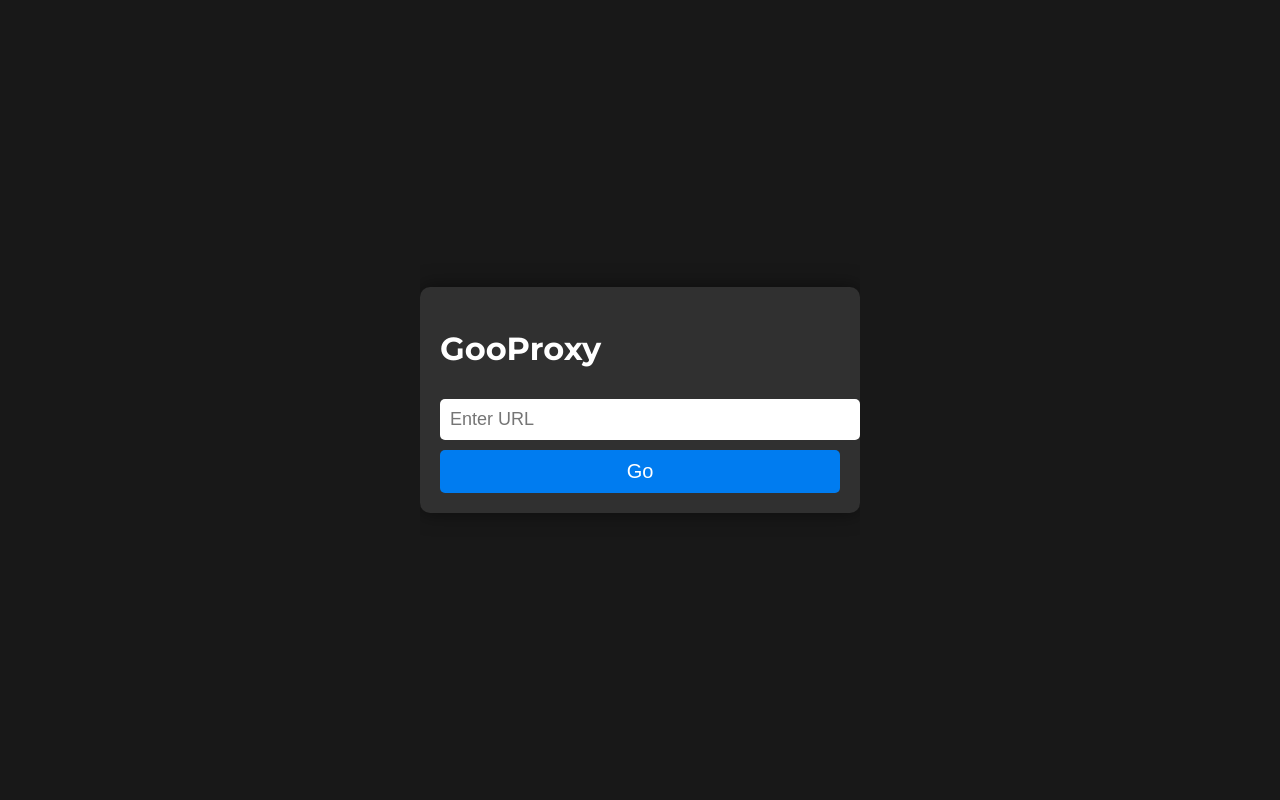
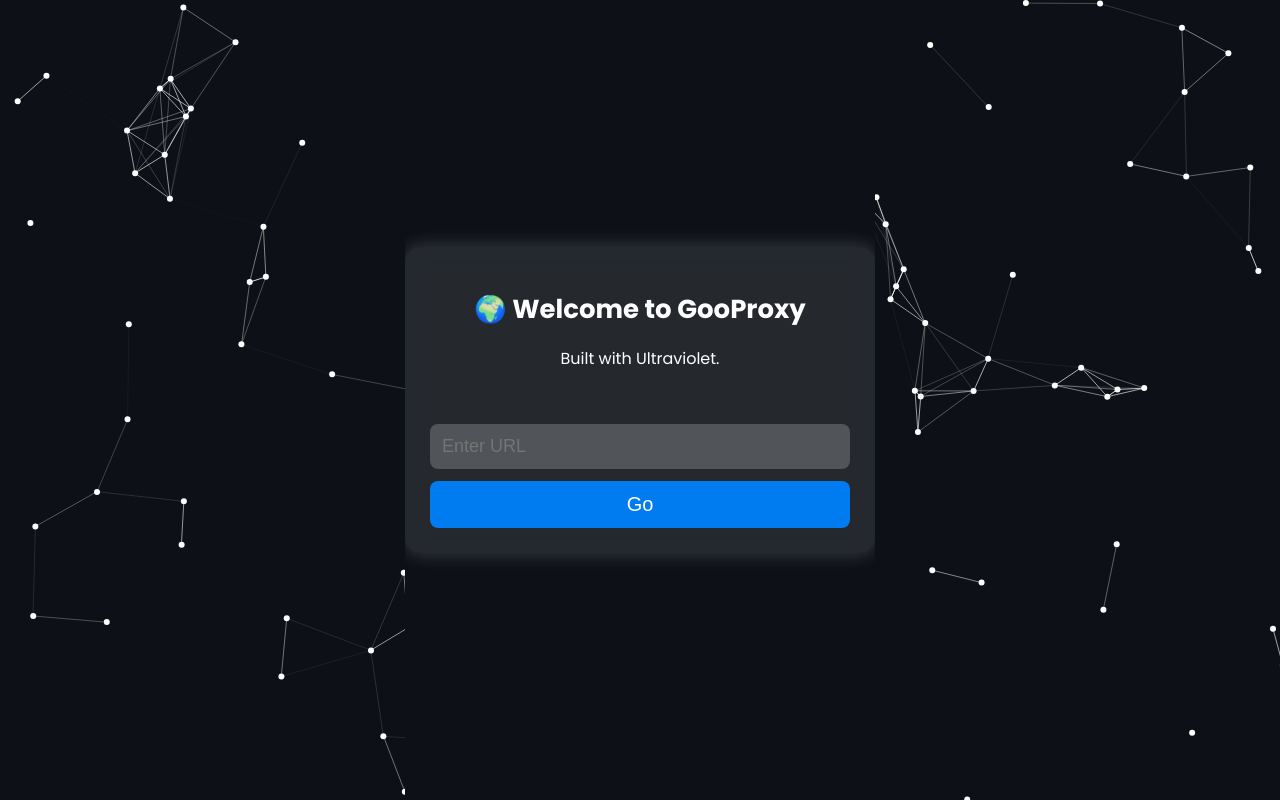
Before and after one commit to Lipicode/GooProxy, a website: page public/index.html in a window 1280 px wide. Drawn offline with nearby package versions, Linux system fonts and the light colour scheme.

Commit message:
Update index.html

```diff
--- a/public/index.html
+++ b/public/index.html
@@ -1,24 +1,41 @@
-<!DOCTYPE html>
-<html lang="en">
 <head>
-<meta charset="UTF-8">
-<meta name="viewport" content="width=device-width,initial-scale=1">
-<title>GooProxy </title>
-<link href="https://fonts.googleapis.com/css2?family=Montserrat:wght@400;700&display=swap" rel="stylesheet">
+<title>GooProxy - Enhanced UI</title>
+<link href="https://fonts.googleapis.com/css2?family=Poppins:wght@400;700&display=swap" rel="stylesheet">
+<script src="https://cdn.jsdelivr.net/npm/particles.js"></script>
+<script src="https://cdnjs.cloudflare.com/ajax/libs/three.js/r128/three.min.js"></script>
+<script src="https://cdnjs.cloudflare.com/ajax/libs/animejs/3.2.1/anime.min.js"></script>
+<script src="https://cdnjs.cloudflare.com/ajax/libs/gsap/3.12.2/gsap.min.js"></script>
+<script src="https://cdnjs.cloudflare.com/ajax/libs/velocity/2.0.6/velocity.min.js"></script>
+<script src="https://cdnjs.cloudflare.com/ajax/libs/scrollreveal/4.0.9/scrollreveal.min.js"></script>
+<script src="https://cdnjs.cloudflare.com/ajax/libs/Chart.js/4.2.1/chart.umd.min.js"></script>
+<script src="https://cdnjs.cloudflare.com/ajax/libs/typed.js/2.0.12/typed.min.js"></script>
+<script src="https://cdnjs.cloudflare.com/ajax/libs/howler/2.2.4/howler.min.js"></script>
+<script src="https://cdnjs.cloudflare.com/ajax/libs/tsparticles/2.9.3/tsparticles.min.js"></script>
 <style>
-html,body{margin:0;padding:0;overflow:hidden;background:#181818;color:white;display:flex;align-items:center;justify-content:center;height:100vh;font-family:"Montserrat",sans-serif}
-#container{width:400px;padding:20px;border-radius:10px;background:rgba(255,255,255,0.1);box-shadow:0 0 20px rgba(0,0,0,0.5)}
-input{width:100%;padding:10px;border:none;border-radius:5px;margin:10px 0;font-size:18px}
-button{width:100%;padding:10px;background:#007cf0;border:none;border-radius:5px;color:white;font-size:20px;cursor:pointer}
-button:hover{background:#005bb5}
+html,body{margin:0;padding:0;overflow:hidden;background:#0d1117;color:white;display:flex;align-items:center;justify-content:center;height:100vh;font-family:"Poppins",sans-serif}
+#particles-js{position:absolute;width:100%;height:100%;top:0;left:0;z-index:-1}
+#container{width:420px;padding:25px;border-radius:15px;background:rgba(255,255,255,0.1);box-shadow:0 0 20px rgba(255,255,255,0.2);backdrop-filter:blur(10px);text-align:center}
+input{width:100%;padding:12px;border:none;border-radius:8px;margin:12px 0;font-size:18px;background:rgba(255,255,255,0.2);color:white;outline:none}
+button{width:100%;padding:12px;background:#007cf0;border:none;border-radius:8px;color:white;font-size:20px;cursor:pointer;transition:0.3s}
+button:hover{background:#005bb5;transform:scale(1.05)}
+h1{font-size:26px;animation:fadeIn 1s ease-in-out}
+@keyframes fadeIn{from{opacity:0;transform:translateY(-10px)}to{opacity:1;transform:translateY(0)}}
 </style>
 </head>
 <body>
+<div id="particles-js"></div>
 <div id="container">
-<h1>GooProxy </h1>
+<h1>🌍 Welcome to GooProxy</h1>
+<p id="typed-text"></p>
 <input type="text" id="urlInput" placeholder="Enter URL">
 <button onclick="startProxy()">Go</button>
 </div>
-<script src="uv.js"></script>
+<script>
+new Typed("#typed-text",{strings:["Unblock the internet.","Fast & Secure Proxy.","Built with Ultraviolet."],typeSpeed:50,loop:true});
+particlesJS("particles-js",{particles:{number:{value:100},size:{value:3},move:{speed:1}},interactivity:{events:{onhover:{enable:true,mode:"repulse"}}}});
+function startProxy(){let url=document.getElementById("urlInput").value.trim();if(!url.startsWith("http"))url="https://"+url;window.location.href="/service/uv.sw.js?url="+encodeURIComponent(url);}
+document.querySelector("button").addEventListener("mouseover",()=>gsap.to("button",{scale:1.05,duration:0.2}));
+document.querySelector("button").addEventListener("mouseout",()=>gsap.to("button",{scale:1,duration:0.2}));
+</script>
 </body>
 </html>
```
